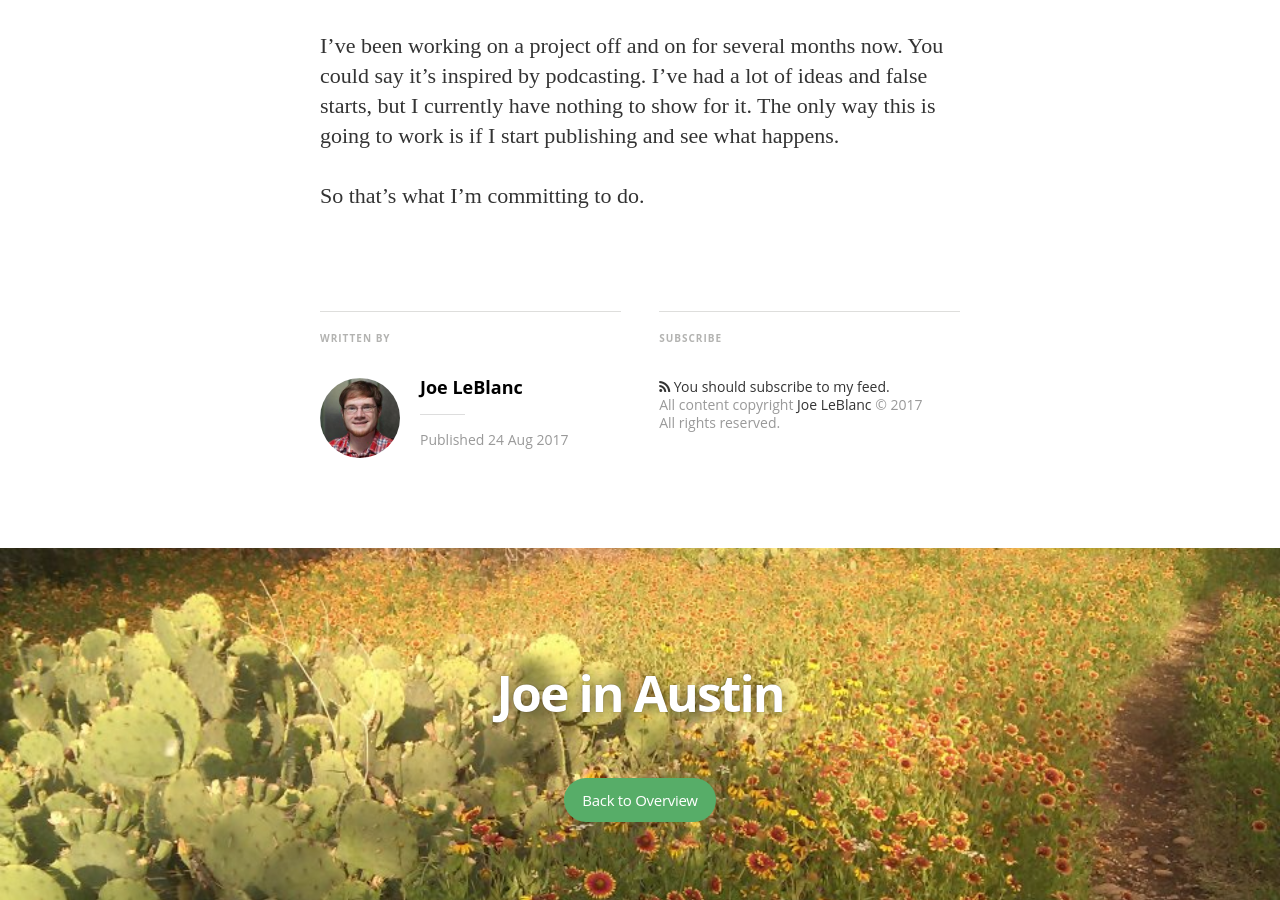
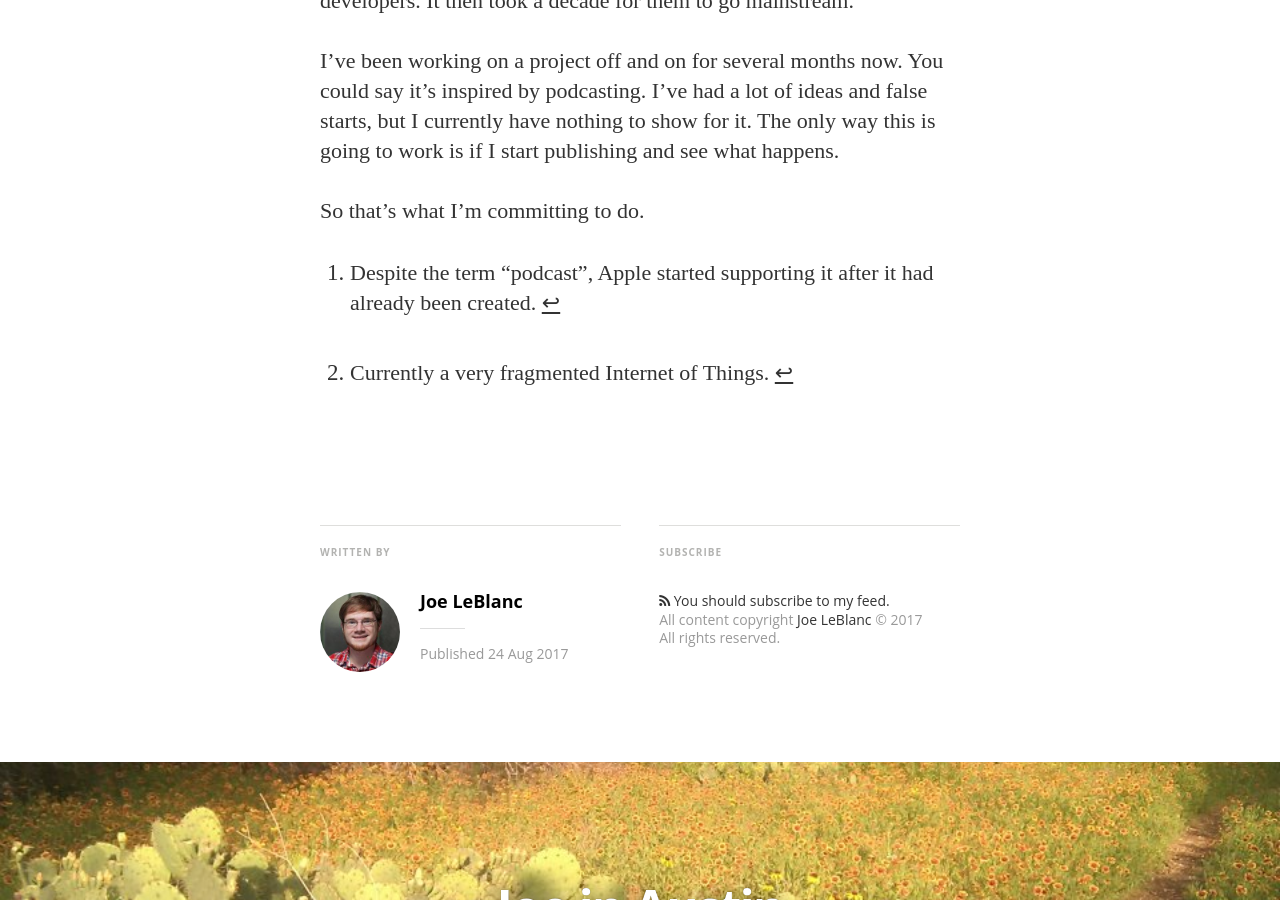
Before and after one commit to jlleblanc/blog.jlleblanc.com, a Jekyll site: the page built from _posts/2017-08-24-building-software-a-decade-at-a-time.markdown, in a window 1280 px wide and 900 px high, scrolled down 1791 px. Built offline with Jekyll 4.4.1, drawn with Linux system fonts in a browser that asks for light colours; nearby versions of some CDN libraries; some web fonts are replaced.

Commit message:
footnotes should now work for real

```diff
--- a/_posts/2017-08-24-building-software-a-decade-at-a-time.markdown
+++ b/_posts/2017-08-24-building-software-a-decade-at-a-time.markdown
@@ -9,9 +9,9 @@ I first learned about podcasting back in 2004. It was a simple format then: exte
 Despite not wanting to publish a podcast myself, I did want to make it easier for others to publish them. I was also involved in an open-source CMS project. So I built a podcasting plugin for the CMS to help you generate an RSS feed.
 A full ten years later, NPR affiliate WBEZ released the now critically-acclaimed podcast Serial. At this point, friends of mine suddenly declared podcasting to be “a thing.” The grump in me wanted to complain aloud “it’s been ‘a thing’ for a decade now, where have YOU been?”
 
-Within those ten years, I followed a fork of the CMS and took the podcasting plugin with me. I answered countless forum posts on getting it set up, got it to generate iTunes[1]-friendly feeds, explained over and over again “no, putting a Flash-based player on a page does not a podcast make,” explained over and over again “no, the generator cannot track how many times your episodes were listened to,” wrote a book about the CMS, recorded screencasts about the CMS, got tired of the plugin, gave it to a colleague, started working with my colleague, relaunched the plugin as a commercial project, and then finally abandoned all of it (including the CMS) for good.
+Within those ten years, I followed a fork of the CMS and took the podcasting plugin with me. I answered countless forum posts on getting it set up, got it to generate iTunes[^1]-friendly feeds, explained over and over again “no, putting a Flash-based player on a page does not a podcast make,” explained over and over again “no, the generator cannot track how many times your episodes were listened to,” wrote a book about the CMS, recorded screencasts about the CMS, got tired of the plugin, gave it to a colleague, started working with my colleague, relaunched the plugin as a commercial project, and then finally abandoned all of it (including the CMS) for good.
 
-This decade (several lifetimes in Internet years), saw the birth and death of countless startups, the shift to software as a service, the advent of the smartphone, music as a subscription, the rise and fall of apps, set-top boxes for streaming, and several attempts at building an Internet of Things[2].
+This decade (several lifetimes in Internet years), saw the birth and death of countless startups, the shift to software as a service, the advent of the smartphone, music as a subscription, the rise and fall of apps, set-top boxes for streaming, and several attempts at building an Internet of Things[^2].
 
 After a decade, this simple format is finally now mainstream. But nobody thinks in terms of “podcatchers” anymore, let alone RSS. RSS is humming along in the background, happily delivering those podcast episodes that are now “a thing.” Aside from additional tags for iTunes, podcasts still use the same RSS format they did back in 2004.
 
@@ -23,5 +23,5 @@ I’ve been working on a project off and on for several months now. You could sa
 
 So that’s what I’m committing to do.
 
-[1]: Despite the term “podcast”, Apple started supporting it after it had already been created.
-[2]: Currently a very fragmented Internet of Things.
+[^1]: Despite the term “podcast”, Apple started supporting it after it had already been created.
+[^2]: Currently a very fragmented Internet of Things.
```
